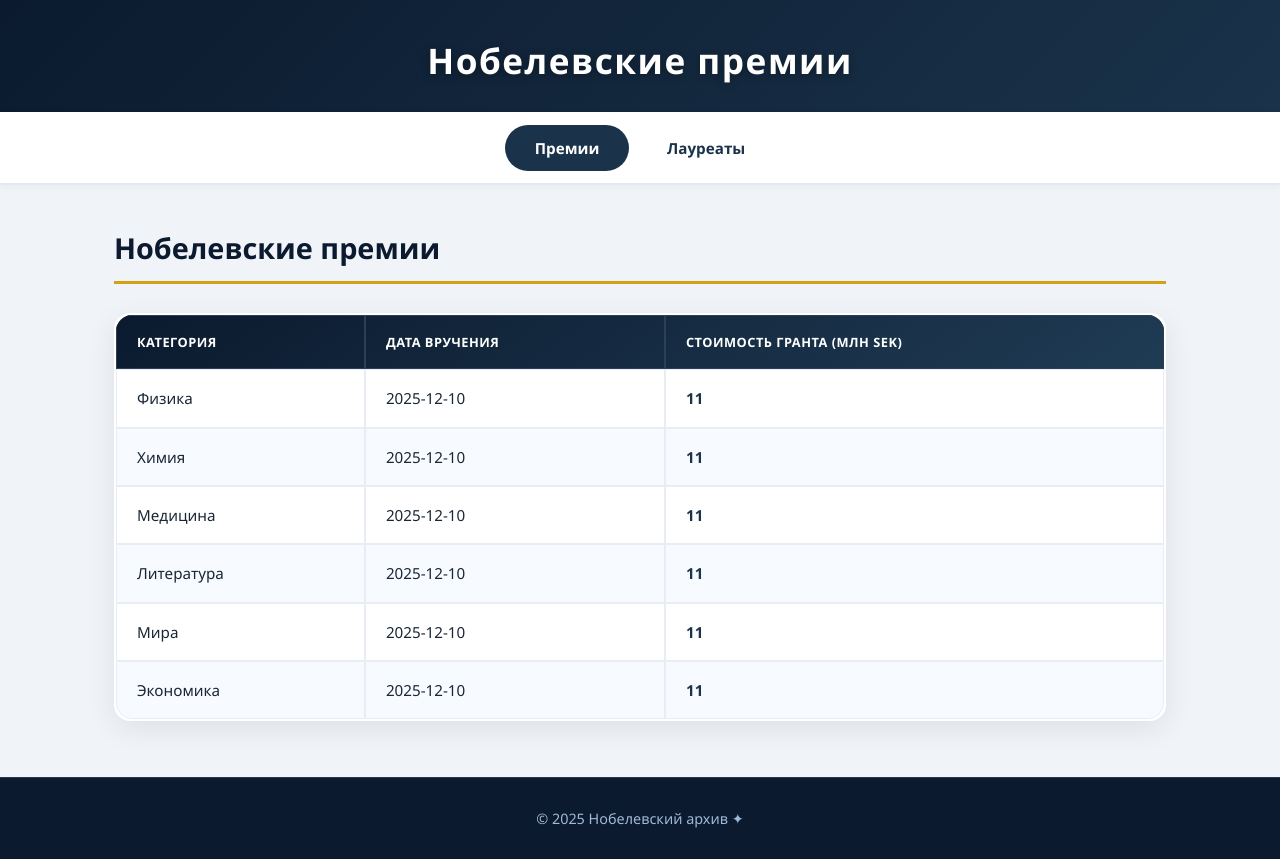
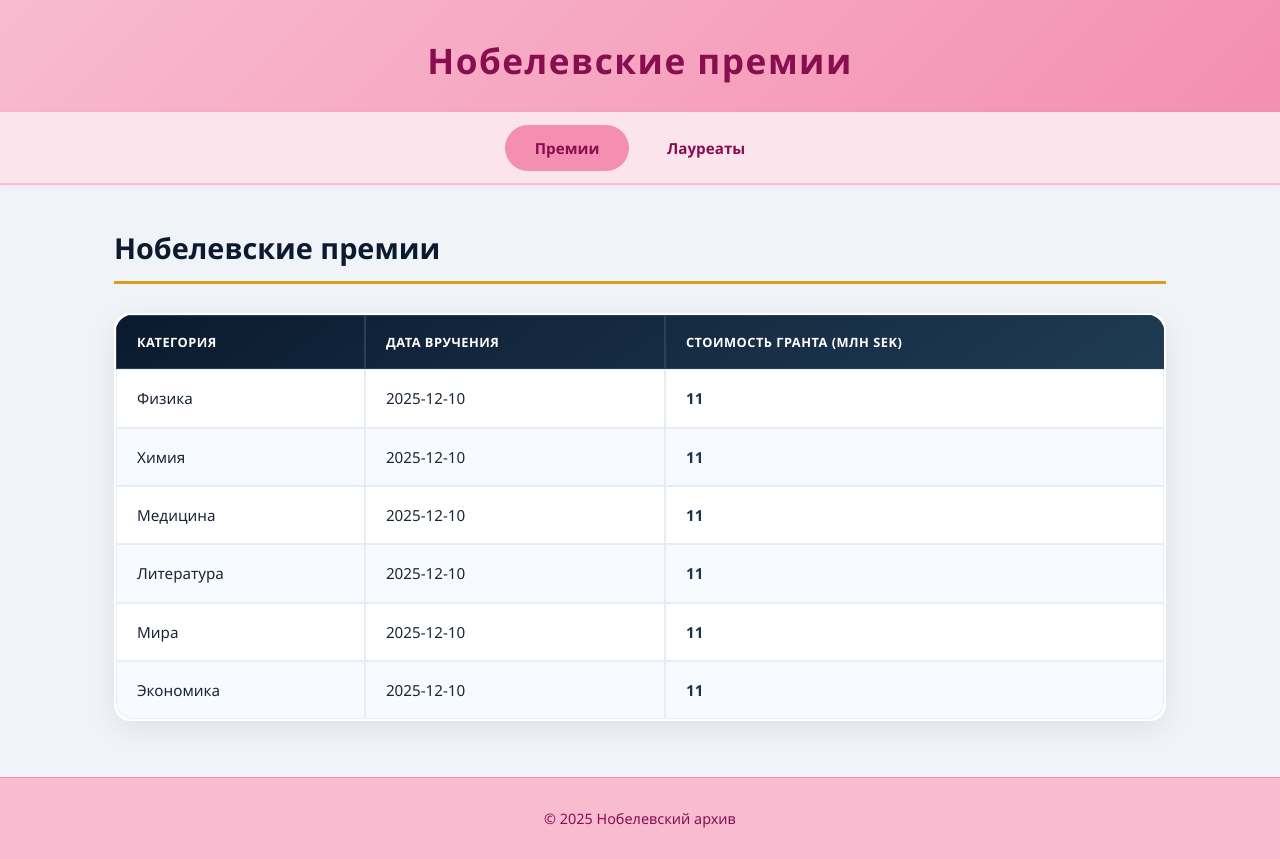
Before and after one commit to Aalexandram-l/Web-labs, a Vue app in the folder lab2-vue-spa/: page /prizes in a window 1280 px wide. Built offline with nearby package versions, Linux system fonts and the light colour scheme.

Commit message:
Update App.vue

```diff
--- a/lab2-vue-spa/src/App.vue
+++ b/lab2-vue-spa/src/App.vue
@@ -14,7 +14,7 @@
     </main>
 
     <footer>
-      <p>&copy; 2025 Нобелевский архив <span>✦</span></p>
+      <p>&copy; 2025 Нобелевский архив</p>
     </footer>
   </div>
 </template>
@@ -47,18 +47,17 @@ body {
 }
 
 header {
-  background: linear-gradient(135deg, #0b1a2e, #1a334a);
-  color: white;
+  background: linear-gradient(135deg, #f8bbd0, #f48fb1);
+  color: #880e4f;
   padding: 2rem 2rem 1.5rem;
   text-align: center;
-  box-shadow: 0 4px 20px rgba(0, 0, 0, 0.25);
+  box-shadow: 0 4px 20px rgba(244, 143, 177, 0.4);
 }
 
 header h1 {
   font-size: 2.2rem;
   font-weight: 600;
   letter-spacing: 1.5px;
-  text-shadow: 0 2px 8px rgba(0, 0, 0, 0.3);
 }
 
 header p {
@@ -69,13 +68,13 @@ header p {
 }
 
 nav {
-  background: #ffffff;
+  background: #fce4ec;
   display: flex;
   justify-content: center;
   gap: 0.5rem;
   padding: 0.8rem 1rem;
   flex-wrap: wrap;
-  border-bottom: 2px solid #e2e9f2;
+  border-bottom: 2px solid #f8bbd0;
   box-shadow: 0 2px 8px rgba(0, 0, 0, 0.04);
   position: sticky;
   top: 0;
@@ -83,7 +82,7 @@ nav {
 }
 
 nav a {
-  color: #1a334a;
+  color: #880e4f;
   text-decoration: none;
   font-weight: 600;
   padding: 0.6rem 1.8rem;
@@ -95,15 +94,15 @@ nav a {
 }
 
 nav a:hover {
-  background: #1a334a;
-  color: white;
-  box-shadow: 0 4px 12px rgba(26, 51, 74, 0.25);
+  background: #f48fb1;
+  color: #880e4f;
+  box-shadow: 0 4px 12px rgba(244, 143, 177, 0.4);
   transform: translateY(-2px);
 }
 
 nav a.router-link-active {
-  background: #1a334a;
-  color: white;
+  background: #f48fb1;
+  color: #880e4f;
 }
 
 main {
@@ -113,12 +112,12 @@ main {
 }
 
 footer {
-  background: #0b1a2e;
-  color: #a0b9d6;
+  background: #f8bbd0;
+  color: #880e4f;
   text-align: center;
   padding: 1.8rem 1rem;
   font-size: 0.9rem;
-  border-top: 1px solid #1f3b54;
+  border-top: 1px solid #f48fb1;
   margin-top: 1rem;
 }
 
```
